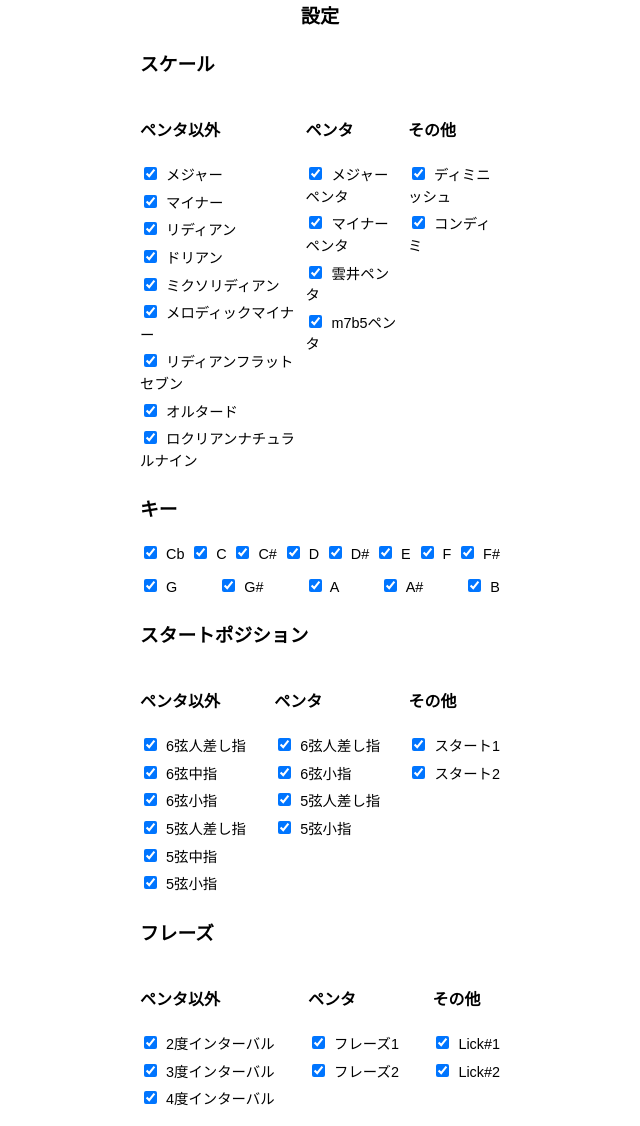
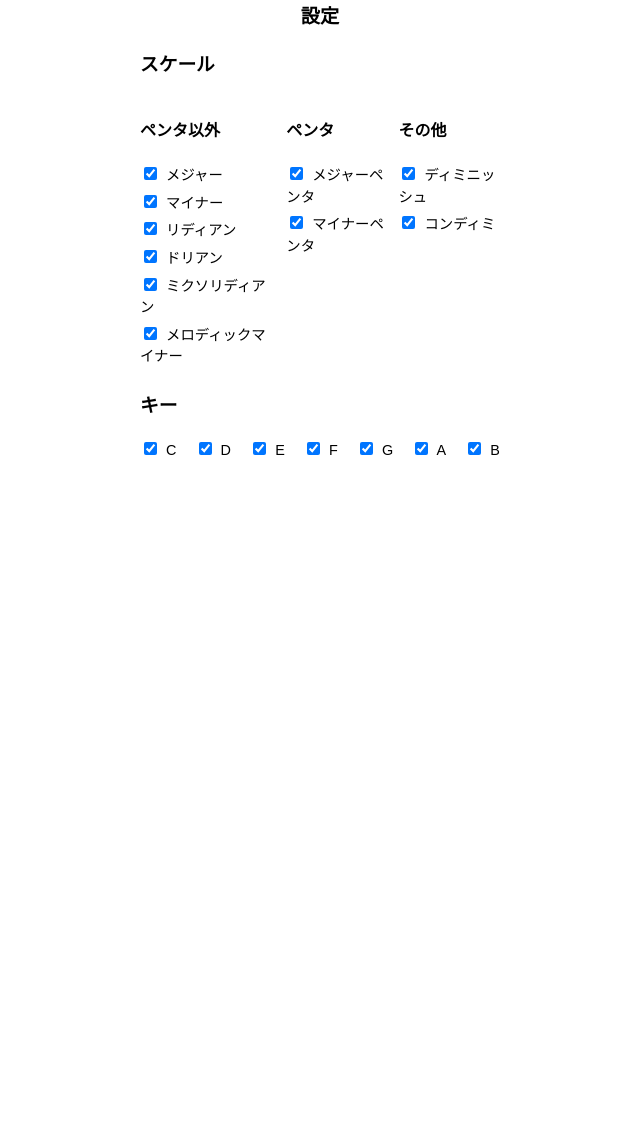
Before and after one commit to RootMusicWorks/scaleRev2, a plain HTML site: page index.html in a window 1280 px wide. Shown: the part 369-1495 px from the top of the page, without its empty margins (320-960 px from the left). After the commit the page ends 845 px from the top, so only its background shows below. Drawn offline with Linux system fonts and the light colour scheme.

Commit message:
Add files via upload

```diff
--- a/index.html
+++ b/index.html
@@ -36,16 +36,11 @@
                     <label><input type="checkbox" value="ドリアン" checked> ドリアン</label>
                     <label><input type="checkbox" value="ミクソリディアン" checked> ミクソリディアン</label>
                     <label><input type="checkbox" value="メロディックマイナー" checked> メロディックマイナー</label>
-                    <label><input type="checkbox" value="リディアンフラットセブン" checked> リディアンフラットセブン</label>
-                    <label><input type="checkbox" value="オルタード" checked> オルタード</label>
-                    <label><input type="checkbox" value="ロクリアンナチュラルナイン" checked> ロクリアンナチュラルナイン</label>
                 </div>
                 <div class="column">
                     <h4>ペンタ</h4>
                     <label><input type="checkbox" value="メジャーペンタ" checked> メジャーペンタ</label>
                     <label><input type="checkbox" value="マイナーペンタ" checked> マイナーペンタ</label>
-                    <label><input type="checkbox" value="雲井ペンタ" checked> 雲井ペンタ</label>
-                    <label><input type="checkbox" value="m7b5ペンタ" checked> m7b5ペンタ</label>
                 </div>
                 <div class="column">
                     <h4>その他</h4>
@@ -57,69 +52,17 @@
             <!-- キー -->
             <h3>キー</h3>
             <div class="key-row">
-                <label><input type="checkbox" value="Cb" checked> Cb</label>
                 <label><input type="checkbox" value="C" checked> C</label>
-                <label><input type="checkbox" value="C#" checked> C#</label>
                 <label><input type="checkbox" value="D" checked> D</label>
-                <label><input type="checkbox" value="D#" checked> D#</label>
                 <label><input type="checkbox" value="E" checked> E</label>
                 <label><input type="checkbox" value="F" checked> F</label>
-                <label><input type="checkbox" value="F#" checked> F#</label>
                 <label><input type="checkbox" value="G" checked> G</label>
-                <label><input type="checkbox" value="G#" checked> G#</label>
                 <label><input type="checkbox" value="A" checked> A</label>
-                <label><input type="checkbox" value="A#" checked> A#</label>
                 <label><input type="checkbox" value="B" checked> B</label>
             </div>
+        </div>
 
-            <!-- スタートポジション -->
-            <h3>スタートポジション</h3>
-            <div class="three-column">
-                <div class="column">
-                    <h4>ペンタ以外</h4>
-                    <label><input type="checkbox" value="6弦人差し指" checked> 6弦人差し指</label>
-                    <label><input type="checkbox" value="6弦中指" checked> 6弦中指</label>
-                    <label><input type="checkbox" value="6弦小指" checked> 6弦小指</label>
-                    <label><input type="checkbox" value="5弦人差し指" checked> 5弦人差し指</label>
-                    <label><input type="checkbox" value="5弦中指" checked> 5弦中指</label>
-                    <label><input type="checkbox" value="5弦小指" checked> 5弦小指</label>
-                </div>
-                <div class="column">
-                    <h4>ペンタ</h4>
-                    <label><input type="checkbox" value="6弦人差し指" checked> 6弦人差し指</label>
-                    <label><input type="checkbox" value="6弦小指" checked> 6弦小指</label>
-                    <label><input type="checkbox" value="5弦人差し指" checked> 5弦人差し指</label>
-                    <label><input type="checkbox" value="5弦小指" checked> 5弦小指</label>
-                </div>
-                <div class="column">
-                    <h4>その他</h4>
-                    <label><input type="checkbox" value="スタート1" checked> スタート1</label>
-                    <label><input type="checkbox" value="スタート2" checked> スタート2</label>
-                </div>
-            </div>
-
-            <!-- フレーズ -->
-            <h3>フレーズ</h3>
-            <div class="three-column">
-                <div class="column">
-                    <h4>ペンタ以外</h4>
-                    <label><input type="checkbox" value="2度インターバル" checked> 2度インターバル</label>
-                    <label><input type="checkbox" value="3度インターバル" checked> 3度インターバル</label>
-                    <label><input type="checkbox" value="4度インターバル" checked> 4度インターバル</label>
-                </div>
-                <div class="column">
-                    <h4>ペンタ</h4>
-                    <label><input type="checkbox" value="フレーズ1" checked> フレーズ1</label>
-                    <label><input type="checkbox" value="フレーズ2" checked> フレーズ2</label>
-                </div>
-                <div class="column">
-                    <h4>その他</h4>
-                    <label><input type="checkbox" value="Lick#1" checked> Lick#1</label>
-                    <label><input type="checkbox" value="Lick#2" checked> Lick#2</label>
-                </div>
-            </div>
-        </div>
+        <script src="script.js"></script>
     </div>
-    <script src="script.js"></script>
 </body>
 </html>
--- a/script.js
+++ b/script.js
@@ -17,12 +17,18 @@ function initializeSettings() {
     settings.bpmRange.max = Number(document.getElementById('bpm-max').value);
 }
 
-// お題生成関数
+// お題生成関数 (バグ修正済み)
 function generateTask() {
     initializeSettings();
 
-    if (settings.scales.length === 0 || settings.keys.length === 0 || settings.positions.length === 0 || settings.phrases.length === 0) {
-        alert('すべてのカテゴリで最低1つの項目を選択してください。');
+    const errors = [];
+    if (settings.scales.length === 0) errors.push('スケールを最低1つ選択してください。');
+    if (settings.keys.length === 0) errors.push('キーを最低1つ選択してください。');
+    if (settings.positions.length === 0) errors.push('スタートポジションを最低1つ選択してください。');
+    if (settings.phrases.length === 0) errors.push('フレーズを最低1つ選択してください。');
+
+    if (errors.length > 0) {
+        alert(errors.join('\n'));
         return;
     }
 
```
